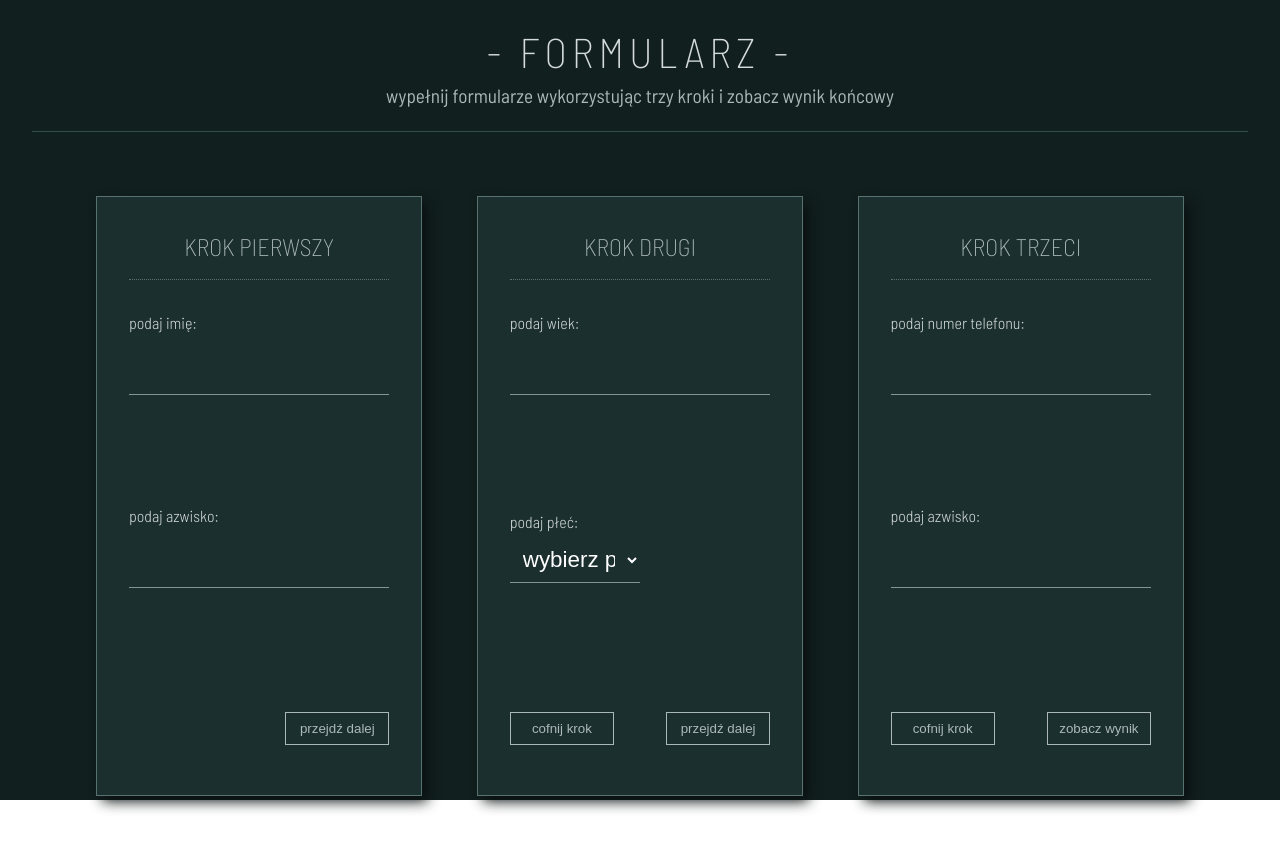
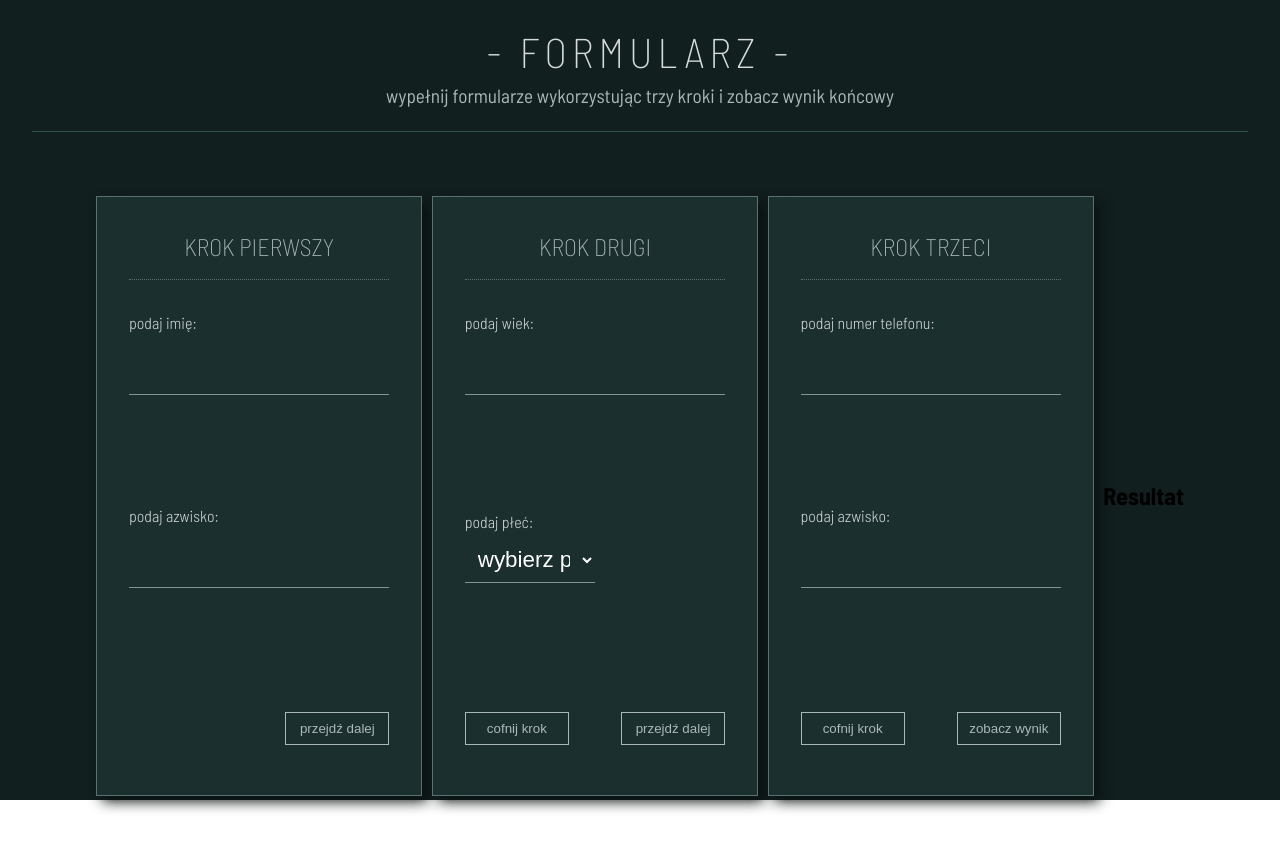
Before and after one commit to Scorpion19702022/React_Mentor_018_MULTI_STEP_FORM_and_TEST, a React (Vite) app: page / in a window 1280 px wide. Shown: the top 850 px of the page. Built offline with nearby package versions, Linux system fonts and the light colour scheme.

Commit message:
added component result

```diff
--- a/src/Components/MultiStepForm/MultiStepForm.module.css
+++ b/src/Components/MultiStepForm/MultiStepForm.module.css
@@ -15,6 +15,7 @@
 }
 
 .wrapper {
+	position: relative;
 	width: 100%;
 	height: 100vh;
 	padding: 4em;
--- a/src/Components/MultiStepForm/MultiStepForm.tsx
+++ b/src/Components/MultiStepForm/MultiStepForm.tsx
@@ -1,4 +1,5 @@
 import StepOne from '../StepOne/StepOne'
+import StepResult from '../StepResult/StepResult'
 import StepThree from '../StepThree/StepThree'
 import StepTwo from '../StepTwo/StepTwo'
 import styles from './MultiStepForm.module.css'
@@ -9,6 +10,7 @@ const MultiStepForm = () => {
 			<StepOne />
 			<StepTwo />
 			<StepThree />
+			<StepResult />
 		</main>
 	)
 }
--- /dev/null
+++ b/src/Components/StepResult/StepResult.tsx
@@ -0,0 +1,11 @@
+import styles from './StepResult.module.css'
+
+const StepResult = () => {
+	return (
+		<section>
+			<h2 className={styles.heading}>Resultat</h2>
+		</section>
+	)
+}
+
+export default StepResult
```
Also changed, not shown: src/Components/StepResult/StepResult.module.css (added).
